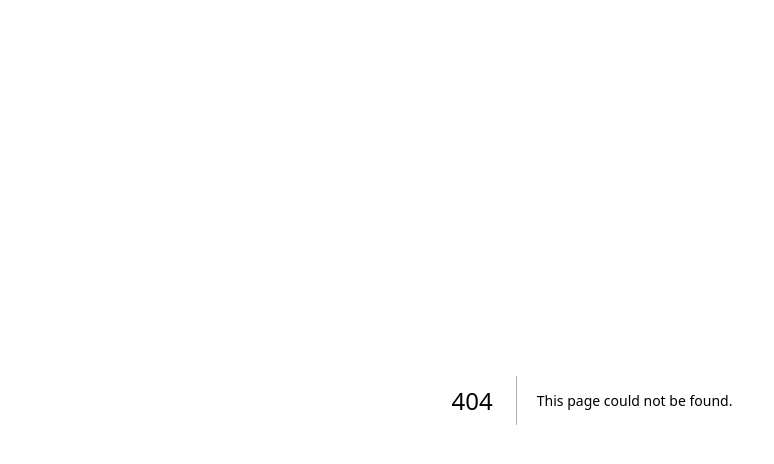
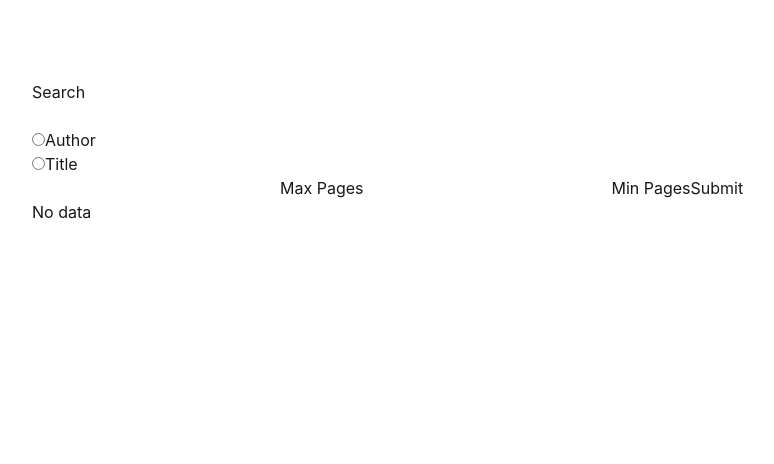
Before and after one commit to codal-matthew-fung/python-fast-api-nextjs, a Next.js app: page /search in a window 1280 px wide. Before the commit this address had no page. Shown: the top 464 px of the page, without its empty margins (48-822 px from the left). Built offline with nearby package versions, Linux system fonts and the light colour scheme; no server answers.

Commit message:
CIT-1063 Implement search route

```diff
--- /dev/null
+++ b/app/components/search.tsx
@@ -0,0 +1,26 @@
+'use client';
+import Form from "next/form"
+export const SearchForm = () => {
+
+    return (
+        <section>
+            <h2>Search</h2>
+            <Form action={'/search'}>
+                <input type="search" name="term" />
+                <div>
+                    <input type="radio" name="field" id="author" value="author"/>
+                    <label htmlFor="author">Author</label>
+                </div>
+                <div>
+                    <input type="radio" name="field" id="title" value="title"/>
+                    <label htmlFor="title">Title</label>
+                </div>
+                <input type="number" name="max_pages" />
+                <label htmlFor="max_pages">Max Pages</label>
+                <input type="number" name="min_pages" />
+                <label htmlFor="min_pages">Min Pages</label>
+                <button type="submit">Submit</button>
+            </Form>
+        </section>
+    )
+}
--- a/app/components/table.tsx
+++ b/app/components/table.tsx
@@ -1,7 +1,5 @@
 'use client';
 import { usePathname, useRouter, useSearchParams } from "next/navigation"
-import { useEffect, useState } from "react";
-import { getData } from "../page";
 
 export interface Data {
     metadata: Metadata
@@ -13,6 +11,8 @@ export interface Data {
     total_pages: number
     current_page: number
     page_count: number
+    has_next_page: boolean
+    has_prev_page: boolean
   }
 
   export interface Book {
@@ -41,6 +41,11 @@ export const Table = ({data}: TableProps) => {
     const searchParams = useSearchParams();
     const path = usePathname();
     const router = useRouter();
+
+    if (!data || data?.books?.length == 0) {
+        return (<>No data</>)
+    }
+
     const current_page = parseInt(searchParams.get('page') ?? '1')
     const sort_by_field = searchParams.get('sort_by_field') ?? 'none';
     const sort_by = searchParams.get('sort_by') ?? 'ASC';
@@ -68,14 +73,21 @@ export const Table = ({data}: TableProps) => {
         <div className="mb-20">
           <p className="">Total Count: <span className="font-bold">{data.metadata.total_count}</span></p>
           <p className="">Total Pages: <span className="font-bold">{data.metadata.total_pages}</span></p>
+          <p className="">Current Count: <span className="font-bold">{data.metadata.page_count}</span></p>
           <p className="">Current Page: <span className="font-bold">{data.metadata.current_page}</span></p>
+          <button className="block my-2" onClick={() => router.replace(`${path}`)}>Clear Filters</button>
           <ul className="inline-flex gap-2">
             {current_page !== 1 && (
                 <li><button onClick={() =>handlePagination({page: 1})}>{'<<'}</button></li>
             )}
-            <li><button onClick={() =>handlePagination({page: current_page - 1})}>Previous Page</button></li>
+            {
+                data?.metadata?.has_prev_page && (<li><button onClick={() =>handlePagination({page: current_page - 1})}>Previous Page</button></li>)
+            }
             <li className="font-bold text-red-500">{current_page}</li>
-            <li><button onClick={() =>handlePagination({page: current_page + 1})}>Next Page</button></li>
+            {
+                data?.metadata?.has_next_page && (<li><button onClick={() =>handlePagination({page: current_page + 1})}>Next Page</button></li>)
+            }
+
             {current_page !== data.metadata.total_pages && (
                 <li><button onClick={() =>handlePagination({page: data.metadata.total_pages})}>{'>>'}</button></li>
             )}
@@ -85,7 +97,7 @@ export const Table = ({data}: TableProps) => {
           <thead>
             <tr className="bg-zinc-100 border-b-zinc-900 border-zinc-600">
               {
-                Object.keys(data?.books?.[0]).map((key) => {
+                data?.books?.[0] && Object.keys(data?.books?.[0]).map((key) => {
                     return (
                         <th key={key} className={`text-md px-8 py-4 font-semibold text-zinc-600 align-bottom text-left`}>
                         <button className={`${key.includes('isbn') ? 'uppercase' : 'capitalize' }${sort_by_field == key ? ' font-bold': ''}`} onClick={() => handleSort({fieldToSort: key, direction: sort_by == 'ASC' ? 'DESC' : 'ASC'})}>{key.replaceAll('_', ' ')} {sort_by_field === key && sort_by}</button></th>
--- /dev/null
+++ b/app/globals.ts
@@ -0,0 +1,6 @@
+export const API_HOST = "http://127.0.0.1:8000"
+export enum Endpoints {
+    list_books=`${API_HOST}/books`,
+    search=`${API_HOST}/books/search`,
+    // TODO: Add other endpoints
+}
--- a/app/page.tsx
+++ b/app/page.tsx
@@ -1,32 +1,9 @@
 import { Suspense } from "react";
-import {Data, Table} from "./components/table"
+import {Table} from "./components/table"
+import { getData } from "./utils";
+import { Endpoints } from "./globals";
 
 
-export const getData = async ({page, sort_by, sort_by_field}: {page: string, sort_by?: string, sort_by_field?: string}) => {
-  const fetchURL = new URL(`http://127.0.0.1:8000/books`);
-  const searchParams = new URLSearchParams();
-  if (page) {
-    searchParams.set('page', page)
-  }
-
-  if (sort_by) {
-    searchParams.set('sort_by', sort_by)
-  }
-
-  if (sort_by_field) {
-    searchParams.set('sort_by_field', sort_by_field)
-  }
-
-  console.log(`${fetchURL}?${searchParams.toString()}`)
-
-  const data: Data = await fetch(`${fetchURL}?${searchParams.toString()}`, {
-    'method': 'GET',
-  }).then((res) => res.json()).catch(err => {
-    console.error(err)
-  });
-
-  return data;
-}
 
 export default async function Home(props: {searchParams?: Promise<{
   sort_by_field?: string,
@@ -38,7 +15,7 @@ export default async function Home(props: {searchParams?: Promise<{
   const sort_by = searchParams?.sort_by || '';
   const page = searchParams?.page || '1';
 
-  const data = await getData({page, sort_by, sort_by_field})
+  const data = await getData({params: {page, sort_by, sort_by_field}, endpoint: Endpoints.list_books})
   return (
     <div className="max-w-6xl mx-auto px-4 py-20">
       <main className="">
--- /dev/null
+++ b/app/search/page.tsx
@@ -0,0 +1,47 @@
+import { Table } from "@/app/components/table"
+import { Suspense } from "react"
+import { getData } from "../utils"
+import { Endpoints } from "../globals"
+import { SearchForm } from "../components/search"
+
+interface SearchParams {
+    field?: string,
+    term?: string,
+    min_pages?: string,
+    max_pages?: string,
+    sort_by?: 'ASC' | 'DESC',
+    sort_by_field?: string
+    page?: string,
+}
+
+type SearchProps = {
+    searchParams?: Promise<SearchParams>
+}
+
+
+export default async function Search (props: SearchProps) {
+    const searchParams = await props.searchParams
+    const {term, field, max_pages, min_pages, sort_by, sort_by_field, page } = searchParams || {}
+
+    const params: Record<string, string | undefined> = {max_pages, min_pages, sort_by, sort_by_field, page}
+    if (field) {
+      params[field] = term
+    }
+
+
+
+    const data = await getData({'params': params, endpoint: Endpoints.search})
+
+    console.log(data)
+
+    return (
+        <div className="max-w-6xl mx-auto px-4 py-20">
+          <main className="">
+            <SearchForm />
+            <Suspense fallback={<>Loading Data</>}>
+              <Table data={data} />
+            </Suspense>
+          </main>
+        </div>
+      );
+}
--- /dev/null
+++ b/app/utils.ts
@@ -0,0 +1,20 @@
+import { Data } from "./components/table";
+import { Endpoints } from "./globals";
+
+export const getData = async ({params, endpoint}: {params: Record<string, string | undefined>, endpoint: Endpoints}) => {
+    const fetchURL = new URL(endpoint);
+
+    Object.entries(params).forEach(([key, value]) => {
+      if (value) {
+        fetchURL.searchParams.set(key, value)
+      }
+    });
+
+    const data: Data = await fetch(`${fetchURL?.toString()}`, {
+      'method': 'GET',
+    }).then((res) => res.json()).catch(err => {
+      console.error(err)
+    });
+
+    return data;
+  }
```
Also changed, not shown: app/app/_document.js (renamed from app/pages/_document.js).
